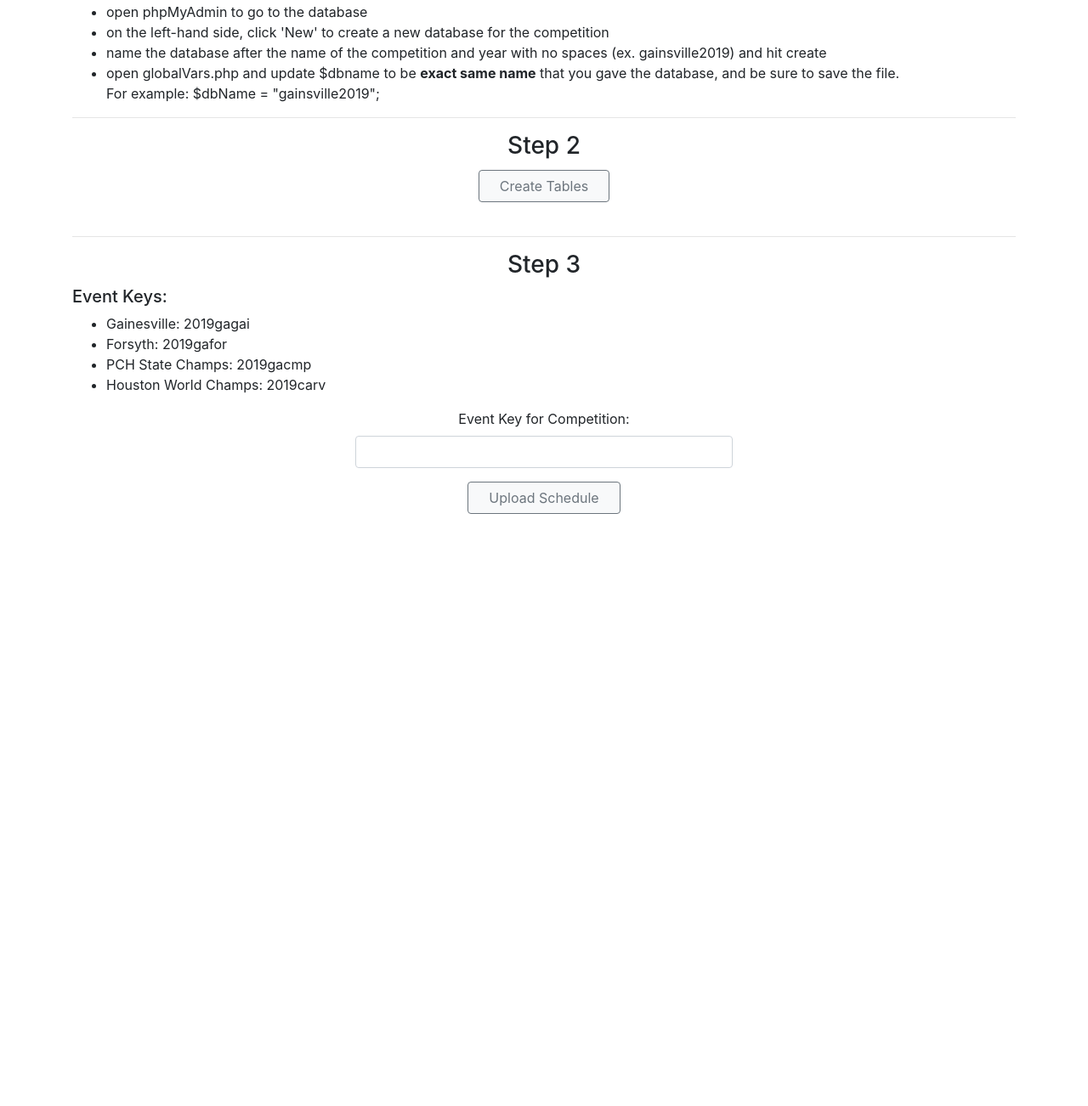
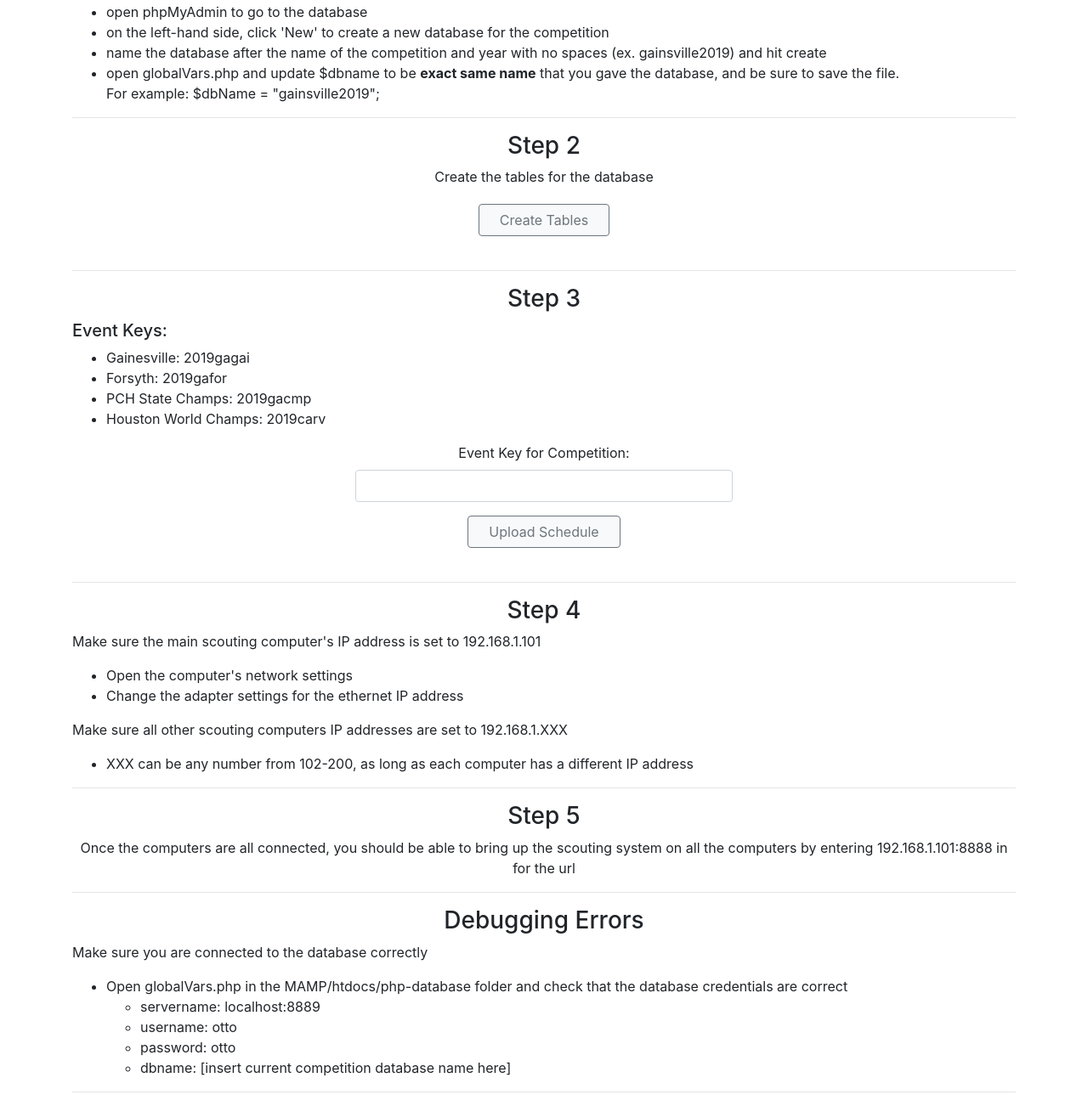
Before and after one commit to kdagley14/ottoScouting2019, a PHP site: page /setup.php in a window 1280 px wide. Shown: the part 199-1501 px from the top of the page at 85% size. Before the commit the page ends 804 px from the top, so only its background shows below. Run offline with PHP 8.4, Linux system fonts and the light colour scheme.

Commit message:
updating competition setup page with more info

```diff
--- a/php-database/globalVars.php
+++ b/php-database/globalVars.php
@@ -1,6 +1,6 @@
 <?php
-$servername = "localhost";
-$username = "root";
-$password = "root";
+$servername = "localhost:8889";
+$username = "otto";
+$password = "otto";
 $dbname = "ottoScouting2019";
 ?>
--- a/setup.php
+++ b/setup.php
@@ -35,6 +35,7 @@
 
         <div class="text-center">
             <h3>Step 2</h3>
+            <p>Create the tables for the database</p>
             <button id="createTables" class="btn btn-light btn-outline-secondary d-inline px-4 mx-3 mt-1 mb-4">Create Tables</button>
             <hr></hr>
         </div>
@@ -53,7 +54,44 @@
                 <input type="text" class="form-control" id="eventKey">
                 <button id="uploadSchedule" class="btn btn-light btn-outline-secondary d-inline px-4 mx-3 mt-3 mb-4">Upload Schedule</button>
             </div>
+            <hr></hr>
         </div>
+
+        <div>
+            <h3 class="text-center">Step 4</h3>
+            <p>Make sure the main scouting computer's IP address is set to 192.168.1.101</p>
+            <ul>
+                <li>Open the computer's network settings</li>
+                <li>Change the adapter settings for the ethernet IP address</li>
+            </ul>
+            <p>Make sure all other scouting computers IP addresses are set to 192.168.1.XXX</p>
+            <ul>
+                <li>XXX can be any number from 102-200, as long as each computer has a different IP address</li>
+            </ul>
+            <hr></hr>
+        </div>
+
+        <div class="text-center">
+            <h3>Step 5</h3>
+            <p>Once the computers are all connected, you should be able to bring up the scouting system on all the computers by entering 192.168.1.101:8888 in for the url</p>
+            <hr></hr>
+        </div>
+
+        <div>
+            <h3 class="text-center">Debugging Errors</h3>
+            <p>Make sure you are connected to the database correctly</p>
+            <ul>
+                <li>Open globalVars.php in the MAMP/htdocs/php-database folder and check that the database credentials are correct</li>
+                <ul>
+                    <li>servername: localhost:8889</li>
+                    <li>username: otto</li>
+                    <li>password: otto</li>
+                    <li>dbname: [insert current competition database name here]</li>
+                </ul>
+            </ul>
+            <hr></hr>
+        </div>
+
     </div>
 
     <script src="js/jquery-3.3.1.min.js"></script>
```
